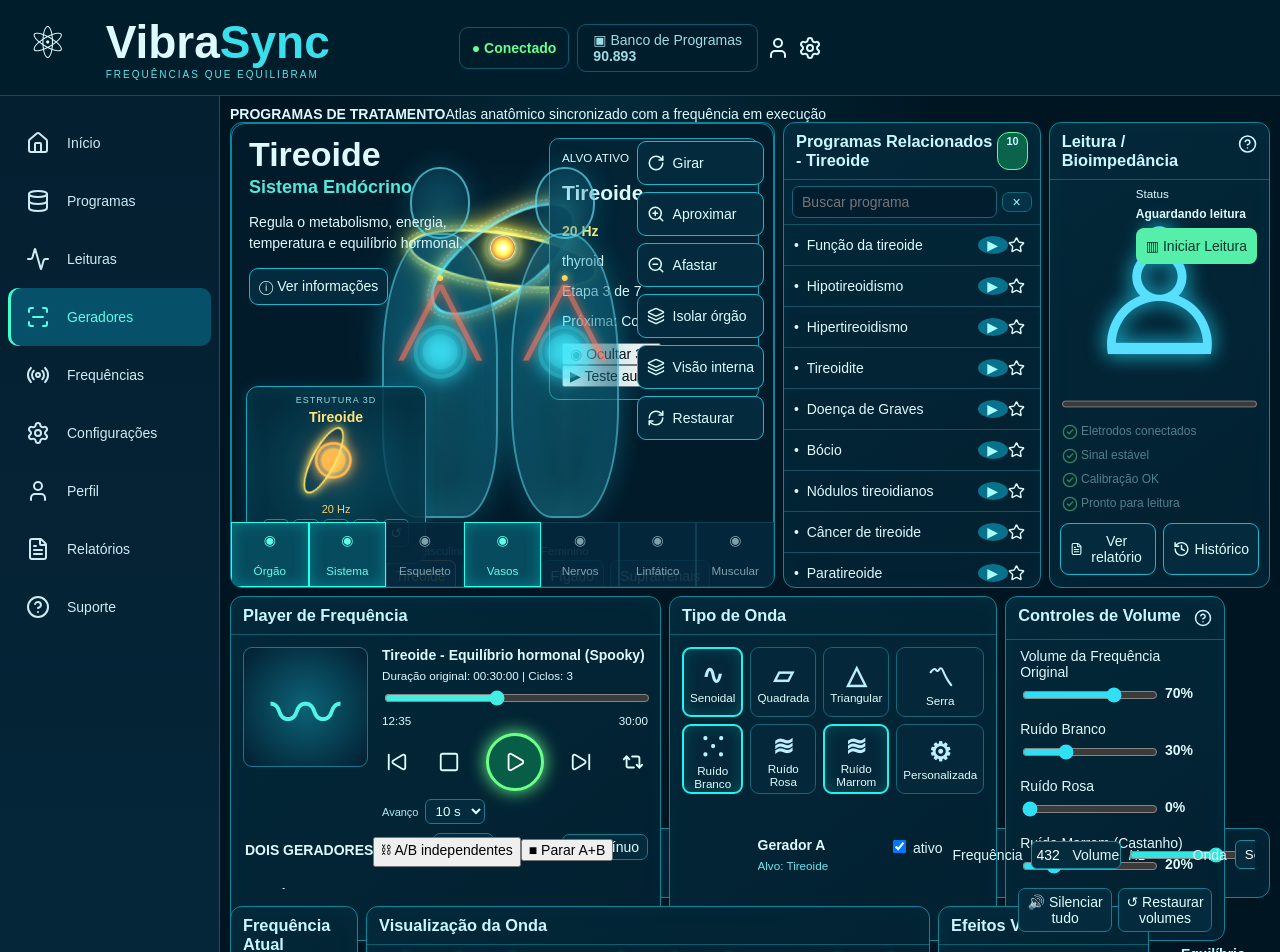
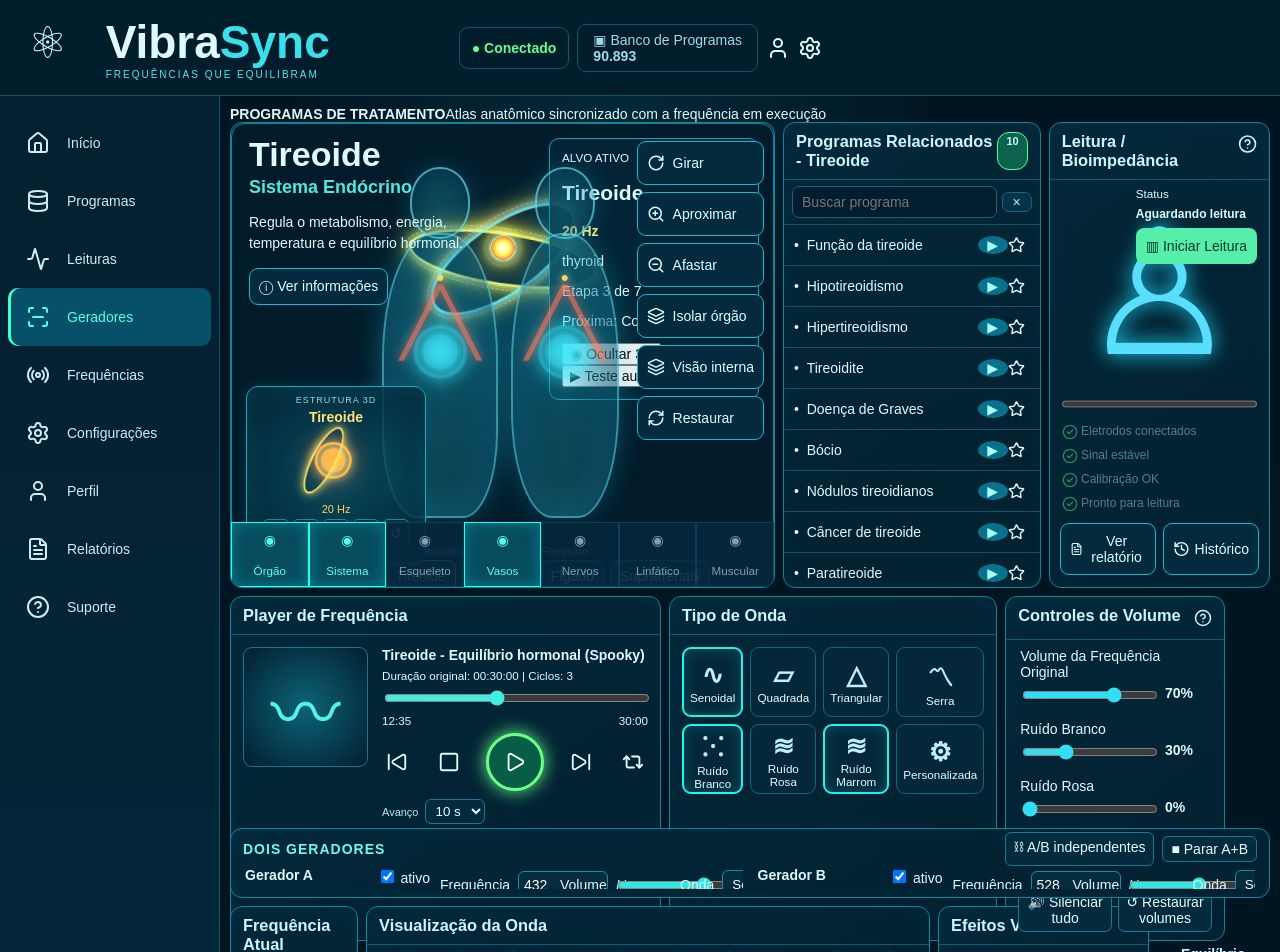
Before and after one commit to marcosfersant/vibrasync-next, a React (Vite) app: page / in a window 1280 px wide. Shown: the top 952 px of the page. Built offline with nearby package versions, Linux system fonts and the light colour scheme.

Commit message:
Item 10.8: acabamento dos dois geradores

```diff
--- a/src/style.css
+++ b/src/style.css
@@ -119,3 +119,10 @@ button[disabled]{opacity:.45;cursor:not-allowed}
 .volume-actions{display:flex;gap:6px;padding:4px 12px 8px}
 .volume-actions button{flex:1;background:#042b3d;color:#dff;border:1px solid #167b90;border-radius:7px;padding:5px}
 .volume-actions button.active{border-color:#ffca62;color:#ffdf8a}
+
+/* ITEM 10.8 — geradores A/B */
+.gensrow{position:relative;padding-top:38px}
+.generator-master{position:absolute;left:12px;right:12px;top:5px;height:29px;display:flex;align-items:center;gap:8px}
+.generator-master b{margin-right:auto;color:#72f7ed;letter-spacing:1px}
+.generator-master button{background:#042b3d;color:#dff;border:1px solid #167b90;border-radius:6px;padding:4px 8px}
+.generator-master button.active{border-color:#62ff9a;color:#82ffad;box-shadow:0 0 10px #54ff8a44}
```
